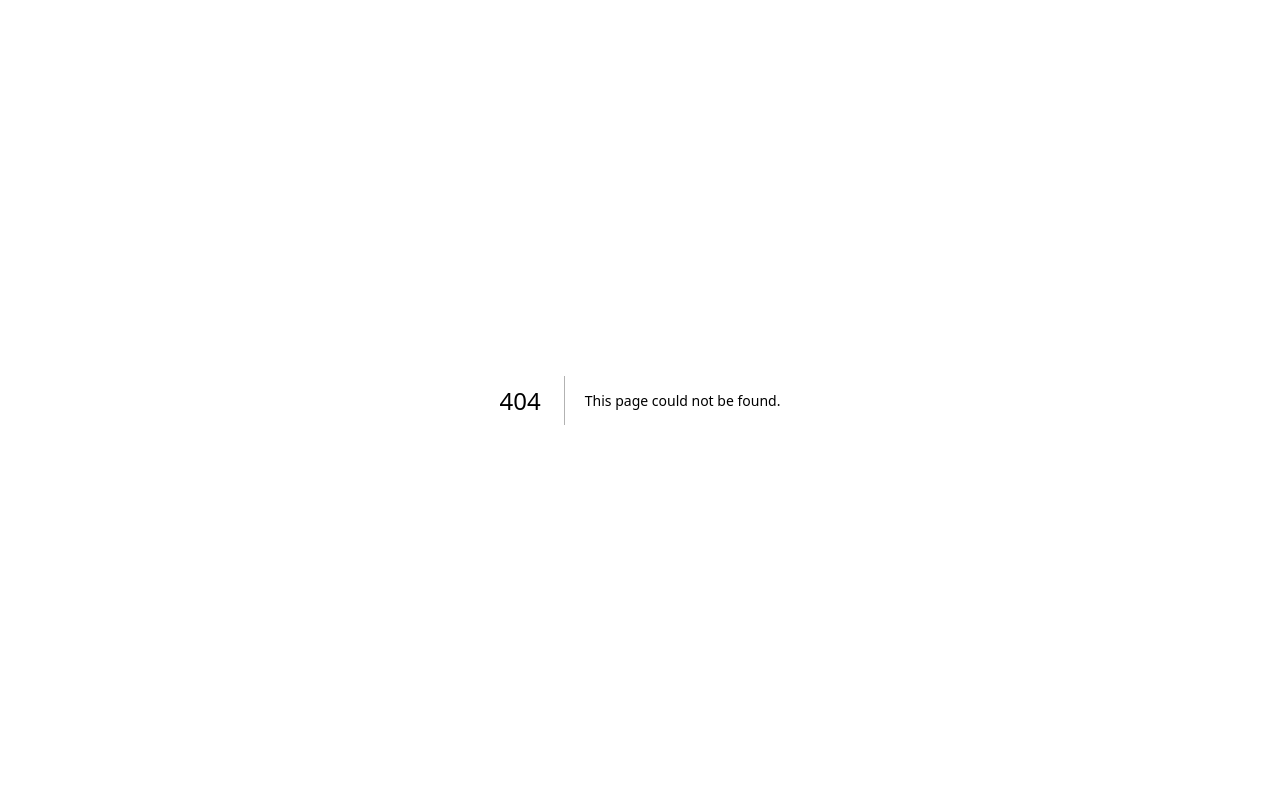
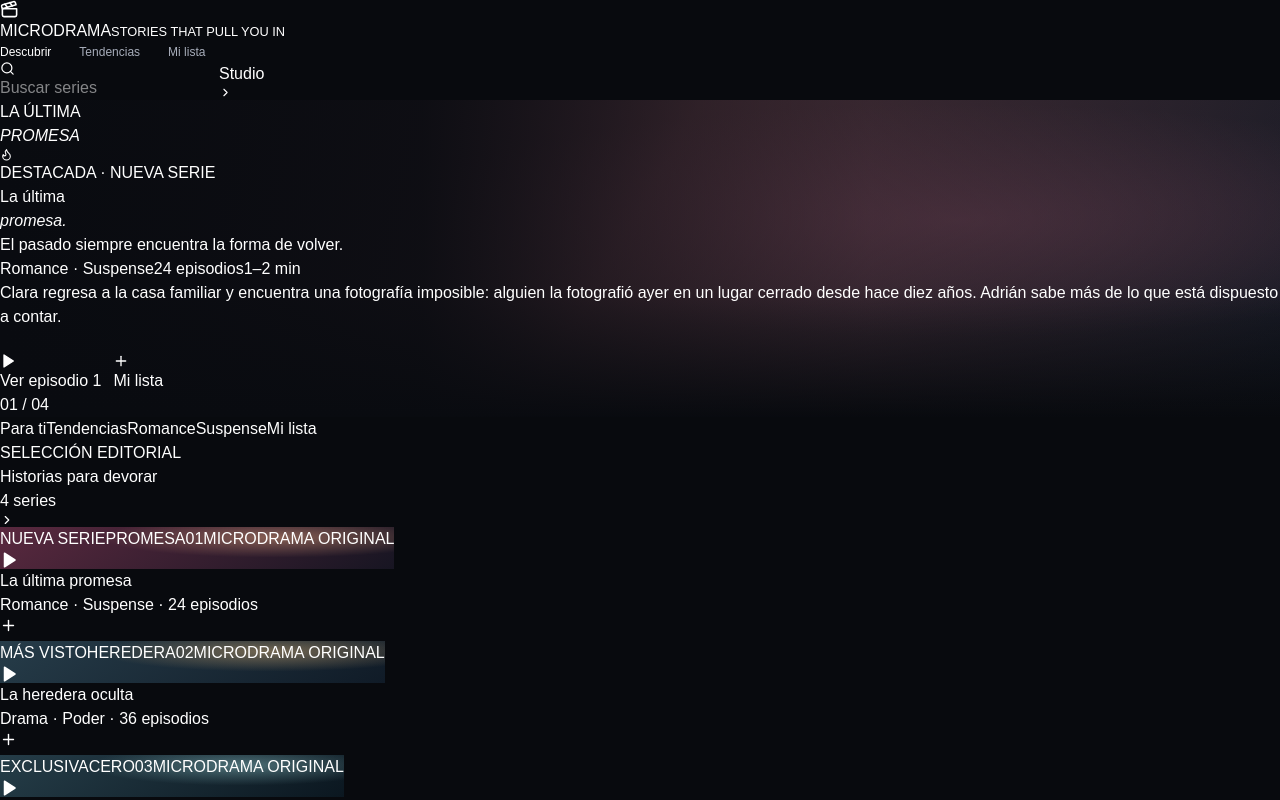
Before and after one commit to Blackleets/microdrama-studio, a Next.js app: page /streaming in a window 1280 px wide. Before the commit this address had no page. Shown: the top 800 px of the page. Built offline with nearby package versions, Linux system fonts and the light colour scheme.

Commit message:
Add public streaming app route

```diff
--- /dev/null
+++ b/src/app/streaming/page.tsx
@@ -0,0 +1,5 @@
+import StreamingApp from "./streaming-app";
+
+export default function StreamingPage() {
+  return <StreamingApp />;
+}
```
